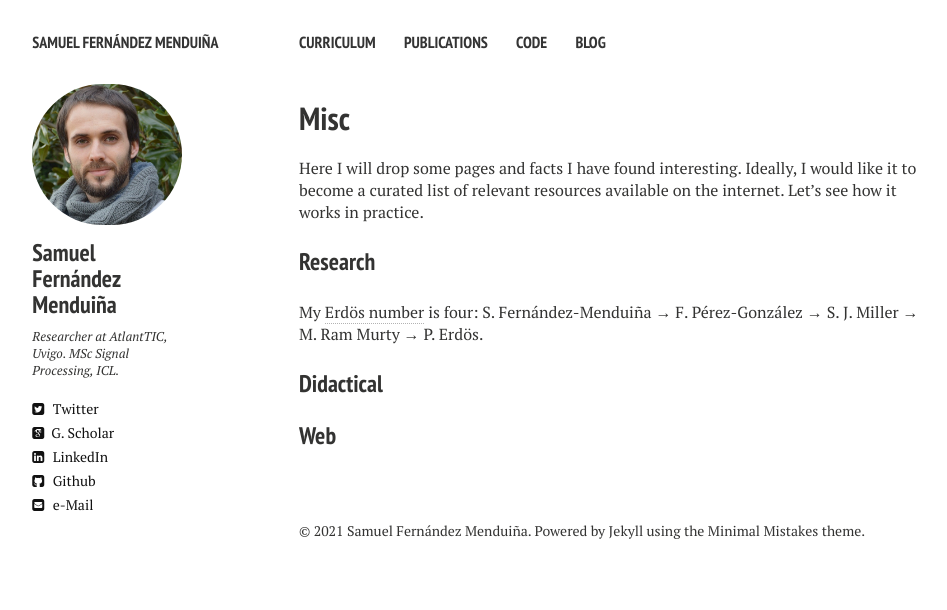
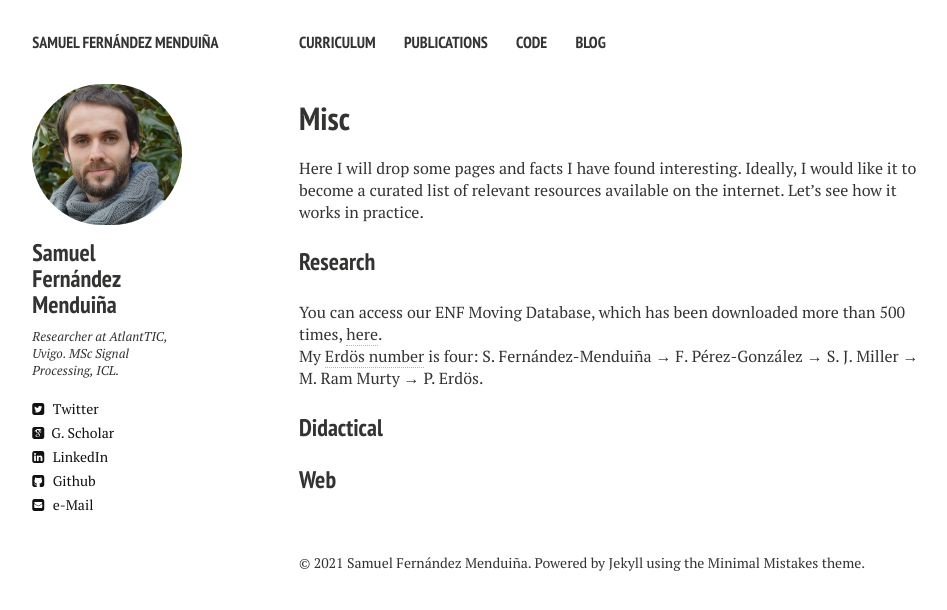
Before and after one commit to sf219/sfweb, a Jekyll site: the page built from code.md, in a window 1280 px wide. Shown: the top 610 px of the page, without its empty margins (21-968 px from the left). Built offline with Jekyll 4.4.1, drawn with Linux system fonts in a browser that asks for light colours; nearby versions of some CDN libraries.

Commit message:
Update code.md

```diff
--- a/code.md
+++ b/code.md
@@ -10,7 +10,8 @@ comments: false
 Here I will drop some pages and facts I have found interesting. Ideally, I would like it to become a curated list of relevant resources available on the internet. Let's see how it works in practice.
 
 ### Research
-
+You can access our ENF Moving Database, which has been downloaded more than 500 times, <a href="http://doi.org/10.5281/zenodo.3549379" target="_blank">here</a>.
+<br/>
 My <a href="https://mathscinet.ams.org/mathscinet/freeTools.html?version=2" target="_blank">Erdös number</a> is four: S. Fernández-Menduiña → F. Pérez-González → S. J. Miller → M. Ram Murty → P. Erdös.
 
 ### Didactical
```
